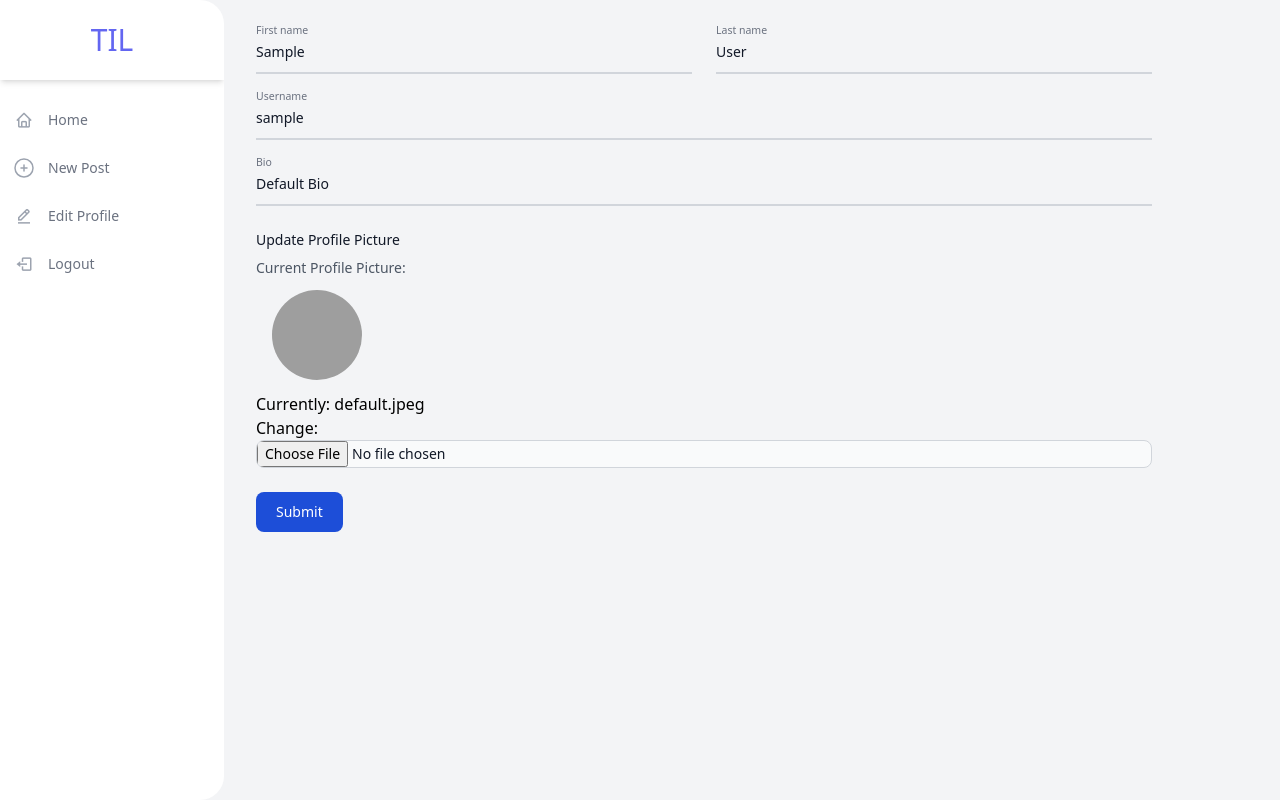
After one commit to basselyr/Django201, a Django app: page /profile/edit/ in a window 1280 px wide. The commit adds this page. Run offline with Django 4.2, Linux system fonts and the light colour scheme; the visitor is signed in with stand-in values (Sample User, id 1); some libraries are stand-ins or nearby versions; grey boxes are pictures that could not be loaded.

Commit message:
Updated signup and login forms, added update profile option

```diff
--- a/TodayILearned/settings.py
+++ b/TodayILearned/settings.py
@@ -144,13 +144,14 @@ ACCOUNT_LOGOUT_ON_GET = True
 ACCOUNT_LOGIN_ON_PASSWORD_RESET = True
 ACCOUNT_LOGOUT_REDIRECT = '/'
 ACCOUNT_PRESERVE_USERNAME_CASING = False
-ACCOUNT_SESSION_REMEMBER = False
+ACCOUNT_SESSION_REMEMBER = None
 ACCOUNT_SIGNUP_PASSWORD_ENTER_TWICE = True
 ACCOUNT_USERNAME_MIN_LENGTH = 5
 AUTHENTICATION_BACKENDS = (
     "django.contrib.auth.backends.ModelBackend",
     "allauth.account.auth_backends.AuthenticationBackend"
 )
+EMAIL_BACKEND = 'django.core.mail.backends.console.EmailBackend'
 
 STATICFILES_DIRS = [
     os.path.join(PROJECT_DIR, "frontend/")
--- a/TodayILearned/templates/base.html
+++ b/TodayILearned/templates/base.html
@@ -34,6 +34,12 @@
                 </a>
               </li>
               <li>
+                <a href="{%url 'profiles:edit' %}" class="flex flex-row items-center h-12 transform hover:translate-x-2 transition-transform ease-in duration-200 text-gray-500 hover:text-gray-800">
+                  <span class="inline-flex items-center justify-center h-12 w-12 text-lg text-gray-400"><i class='bx bx-edit-alt'></i></span>
+                  <span class="text-sm font-medium">Edit Profile</span>
+                </a>
+              </li>
+              <li>
                   <a href="{% url 'account_logout' %}" class="flex flex-row items-center h-12 transform hover:translate-x-2 transition-transform ease-in duration-200 text-gray-500 hover:text-gray-800">
                   <span class="inline-flex items-center justify-center h-12 w-12 text-lg text-gray-400"><i class="bx bx-log-out"></i></span>
                   <span class="text-sm font-medium">Logout</span>
@@ -47,7 +53,7 @@
                   </a>
               </li>
               <li>
-                <a href="{% url 'account_signup' %}" class="flex flex-row items-center h-12 transform hover:translate-x-2 transition-transform ease-in duration-200 text-gray-500 hover:text-gray-800">
+                <a href="{%url 'account_signup'%}" class="flex flex-row items-center h-12 transform hover:translate-x-2 transition-transform ease-in duration-200 text-gray-500 hover:text-gray-800">
                 <span class="inline-flex items-center justify-center h-12 w-12 text-lg text-gray-400"><i class='bx bx-user-plus'></i></span>
                 <span class="text-sm font-medium">Sign up</span>
                 </a>
@@ -55,7 +61,7 @@
             {% endif %}
           </ul>
         </div>
-        <div class="p-16">
+        <div class="p-8 w-9/12">
           {% block body %}
               {% block content %}{% endblock %}
           {% endblock %}
--- a/TodayILearned/templates/includes/post.html
+++ b/TodayILearned/templates/includes/post.html
@@ -1,6 +1,6 @@
 {% load thumbnail %}
 
-<div class="max-w-4xl px-10 my-4 py-6 bg-white rounded-lg shadow-md" style="width: 220%">
+<div class="max-w-4xl px-10 my-4 py-6 bg-white rounded-lg shadow-md" style="width: 80%">
     <div class="flex justify-between items-center">
         <span class="font-light text-gray-600">{{ post.date }}</span>
         {% comment %} <a class="px-2 py-1 bg-gray-600 text-gray-100 font-bold rounded hover:bg-gray-500" href="#">Design</a> {% endcomment %}
--- a/feed/templates/feed/homepage.html
+++ b/feed/templates/feed/homepage.html
@@ -3,7 +3,7 @@
 {%block title%}Home Page{% endblock %}
 
 {%block body%}
-    <div id="posts-container">
+    <div class="flex flex-wrap justify-center" id="posts-container">
         {%for post in posts %}
             {% include "includes/post.html" with post=post show_detail_link=True%}
         {% endfor %}
--- /dev/null
+++ b/profiles/forms.py
@@ -0,0 +1,13 @@
+from django import forms
+from django.contrib.auth.models import User
+from .models import Profile
+
+class UpdateUser(forms.ModelForm):
+    class Meta:
+        model = User
+        fields = ['first_name', 'last_name', 'username']
+
+class UpdateProfile(forms.ModelForm):
+    class Meta:
+        model = Profile
+        fields = ['image', 'bio']
--- a/profiles/models.py
+++ b/profiles/models.py
@@ -11,7 +11,8 @@ class Profile(models.Model):
         on_delete=models.CASCADE,
         related_name='profile',
     )
-    image = ImageField(upload_to='profiles')
+    image = ImageField(default="default.jpeg",upload_to='profiles')
+    bio = models.CharField(default="Default Bio", max_length=100)
 
     def __str__(self):
         return self.user.username
--- a/profiles/templates/profiles/detail.html
+++ b/profiles/templates/profiles/detail.html
@@ -17,9 +17,9 @@
 
             <div class="col-span-1 lg:col-span-9">
             <div class="text-center lg:text-left">
-                <h2 class="text-2xl font-bold text-zinc-700">{{user.username}}</h2>
+                <h2 class="text-2xl font-bold text-zinc-700">{{user.first_name}} {{user.last_name}}</h2>
                 <p class="mt-2 font-semibold text-zinc-700">@{{user.username }} </p>
-                <p class="mt-4 text-zinc-500">I am a Front End Developer and UI/UX Designer</p>
+                <p class="mt-4 text-zinc-500">{{ user.profile.bio }}</p>
             </div>
 
             <div class="mt-6 grid grid-cols-3 gap-6 text-center lg:text-left">
--- /dev/null
+++ b/profiles/templates/profiles/update.html
@@ -0,0 +1,45 @@
+{% extends 'base.html' %}
+{%load widget_tweaks%}
+{%load thumbnail%}
+
+{%block body%}
+    {%if request.user.is_authenticated%}
+        <form method="POST" action="{%url 'profiles:edit'%}">
+            {% csrf_token %}
+            <div class="grid md:grid-cols-2 md:gap-6">
+                <div class="relative z-0 w-full mb-6 group">
+                    {{user_form.first_name.errors | safe}}
+                    {% render_field user_form.first_name type="text" name="floating_first_name" id="floating_first_name" class="block py-2.5 px-0 w-full text-sm text-gray-900 bg-transparent border-0 border-b-2 border-gray-300 appearance-none dark:text-white dark:border-gray-600 dark:focus:border-blue-500 focus:outline-none focus:ring-0 focus:border-blue-600 peer" placeholder=" "%}
+                    <label for="floating_first_name" class="peer-focus:font-medium absolute text-sm text-gray-500 dark:text-gray-400 duration-300 transform -translate-y-6 scale-75 top-3 -z-10 origin-[0] peer-focus:left-0 peer-focus:text-blue-600 peer-focus:dark:text-blue-500 peer-placeholder-shown:scale-100 peer-placeholder-shown:translate-y-0 peer-focus:scale-75 peer-focus:-translate-y-6">First name</label>
+                </div>
+                <div class="relative z-0 w-full mb-6 group">
+                    {{user_form.last_name.errors | safe}}
+                    {% render_field user_form.last_name type="text" name="floating_last_name" id="floating_last_name" class="block py-2.5 px-0 w-full text-sm text-gray-900 bg-transparent border-0 border-b-2 border-gray-300 appearance-none dark:text-white dark:border-gray-600 dark:focus:border-blue-500 focus:outline-none focus:ring-0 focus:border-blue-600 peer" placeholder=" "%}
+                    <label for="floating_last_name" class="peer-focus:font-medium absolute text-sm text-gray-500 dark:text-gray-400 duration-300 transform -translate-y-6 scale-75 top-3 -z-10 origin-[0] peer-focus:left-0 peer-focus:text-blue-600 peer-focus:dark:text-blue-500 peer-placeholder-shown:scale-100 peer-placeholder-shown:translate-y-0 peer-focus:scale-75 peer-focus:-translate-y-6">Last name</label>
+                </div>
+            </div>
+            <div class="relative z-0 w-full mb-6 group">
+                {{user_form.username.errors | safe}}
+                {% render_field user_form.username type="username" name="floating_username" id="floating_username" class="block py-2.5 px-0 w-full text-sm text-gray-900 bg-transparent border-0 border-b-2 border-gray-300 appearance-none dark:text-white dark:border-gray-600 dark:focus:border-blue-500 focus:outline-none focus:ring-0 focus:border-blue-600 peer" placeholder=" " %}
+                <label for="floating_username" class="peer-focus:font-medium absolute text-sm text-gray-500 dark:text-gray-400 duration-300 transform -translate-y-6 scale-75 top-3 -z-10 origin-[0] peer-focus:left-0 peer-focus:text-blue-600 peer-focus:dark:text-blue-500 peer-placeholder-shown:scale-100 peer-placeholder-shown:translate-y-0 peer-focus:scale-75 peer-focus:-translate-y-6">Username</label>
+            </div>
+            <div class="relative z-0 w-full mb-6 group">
+                {{profile_form.bio.errors | safe}}
+                {% render_field profile_form.bio type="username" name="floating_username" id="floating_username" class="block py-2.5 px-0 w-full text-sm text-gray-900 bg-transparent border-0 border-b-2 border-gray-300 appearance-none dark:text-white dark:border-gray-600 dark:focus:border-blue-500 focus:outline-none focus:ring-0 focus:border-blue-600 peer" placeholder=" " %}
+                <label for="floating_username" class="peer-focus:font-medium absolute text-sm text-gray-500 dark:text-gray-400 duration-300 transform -translate-y-6 scale-75 top-3 -z-10 origin-[0] peer-focus:left-0 peer-focus:text-blue-600 peer-focus:dark:text-blue-500 peer-placeholder-shown:scale-100 peer-placeholder-shown:translate-y-0 peer-focus:scale-75 peer-focus:-translate-y-6">Bio</label>
+            </div>
+            <div class="relative z-0 w-full mb-6 group">
+                {{profile_form.image.errors | safe}}
+                <label class="block mb-2 text-sm font-medium text-gray-900 dark:text-white" for="file_input">Update Profile Picture</label>
+                <label class="block mb-1 text-sm font-sm text-gray-600 dark:text-white" for="current_pic">Current Profile Picture: </label>
+                {% thumbnail user.profile.image "200x200" crop="center" as im %}
+                    <img class="mx-4 w-[90px] h-[90px] object-cover rounded-full hidden sm:block my-3" src="{{im.url}}" alt="avatar">
+                {% endthumbnail %}
+                {% render_field profile_form.image class="block w-full text-sm text-gray-900 border border-gray-300 rounded-lg cursor-pointer bg-gray-50 dark:text-gray-400 focus:outline-none dark:bg-gray-700 dark:border-gray-600 dark:placeholder-gray-400" id="file_input" type="file" enctype="multipart/form-data" %}
+            </div>
+            <button type="submit" class="text-white bg-blue-700 hover:bg-blue-800 focus:ring-4 focus:outline-none focus:ring-blue-300 font-medium rounded-lg text-sm w-full sm:w-auto px-5 py-2.5 text-center dark:bg-blue-600 dark:hover:bg-blue-700 dark:focus:ring-blue-800">Submit</button>
+        </form>
+    {% else %}
+        You are not logged in. Please <a href="{%url 'account_login'%}" style="color: blue; text-decoration: underline">login</a> first to edit your profile.
+    {% endif %}
+{% endblock %}
--- a/profiles/urls.py
+++ b/profiles/urls.py
@@ -4,6 +4,7 @@ from . import views
 app_name = "profiles"
 
 urlpatterns = [
+    path("edit/", views.profupdate, name="edit"),
     path("<str:username>/", views.ProfileDetailView.as_view(), name="detail"),
     path("<str:username>/follow", views.FollowView.as_view(), name="follow"),
 ]
--- a/profiles/views.py
+++ b/profiles/views.py
@@ -1,12 +1,15 @@
 from typing import Any, Dict
-from django import http
+from django.shortcuts import redirect, render
 from django.contrib.auth.models import User
 from django.views.generic import DetailView, View
 from feed.models import Post
 from django.contrib.auth.mixins import LoginRequiredMixin
 from django.http import JsonResponse, HttpResponseBadRequest
 from followers.models import Follower
-
+from .forms import UpdateProfile, UpdateUser
+from .models import Profile
+from django.contrib import messages
+from sorl.thumbnail import ImageField
 
 # Create your views here.
 
@@ -77,3 +80,19 @@ class FollowView(LoginRequiredMixin, View):
             'success': True,
             'wording': "Unfollow" if data['action'] == "follow" else "Follow"
         })
+
+def profupdate(request):
+    if request.method == 'POST':
+        user_form = UpdateUser(request.POST, instance=request.user)
+        profile_form = UpdateProfile(request.POST, request.FILES,instance=request.user.profile)
+
+        if user_form.is_valid() and profile_form.is_valid():
+            user_form.save()
+            profile_form.save()
+            messages.success(request, "Your profile has been updated successfully.")
+            return redirect(to="/")
+    else:
+        user_form = UpdateUser(instance=request.user)
+        profile_form = UpdateProfile(instance=request.user.profile)
+
+    return render(request, 'profiles/update.html', {'user_form': user_form, 'profile_form': profile_form})
```
Also changed, not shown: TodayILearned/templates/account/login.html (+4 -4 lines), TodayILearned/templates/account/signup.html (added, +65 -0 lines), frontend/css/login.css (deleted, +0 -81 lines), followers/migrations/0002_alter_follower_following.py (added), profiles/migrations/0004_profile_bio.py (added), profiles/migrations/0005_alter_profile_image.py (added).
